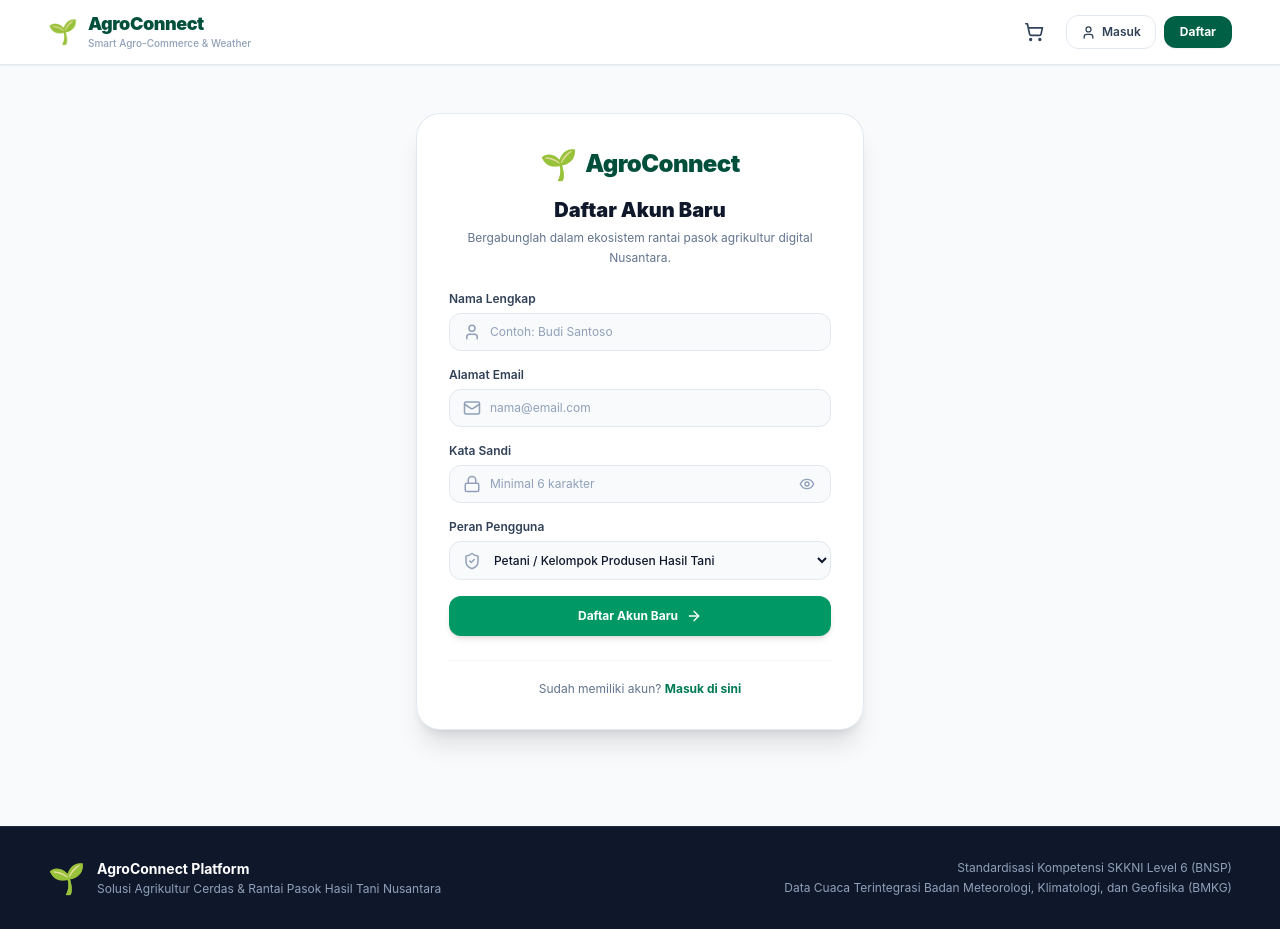
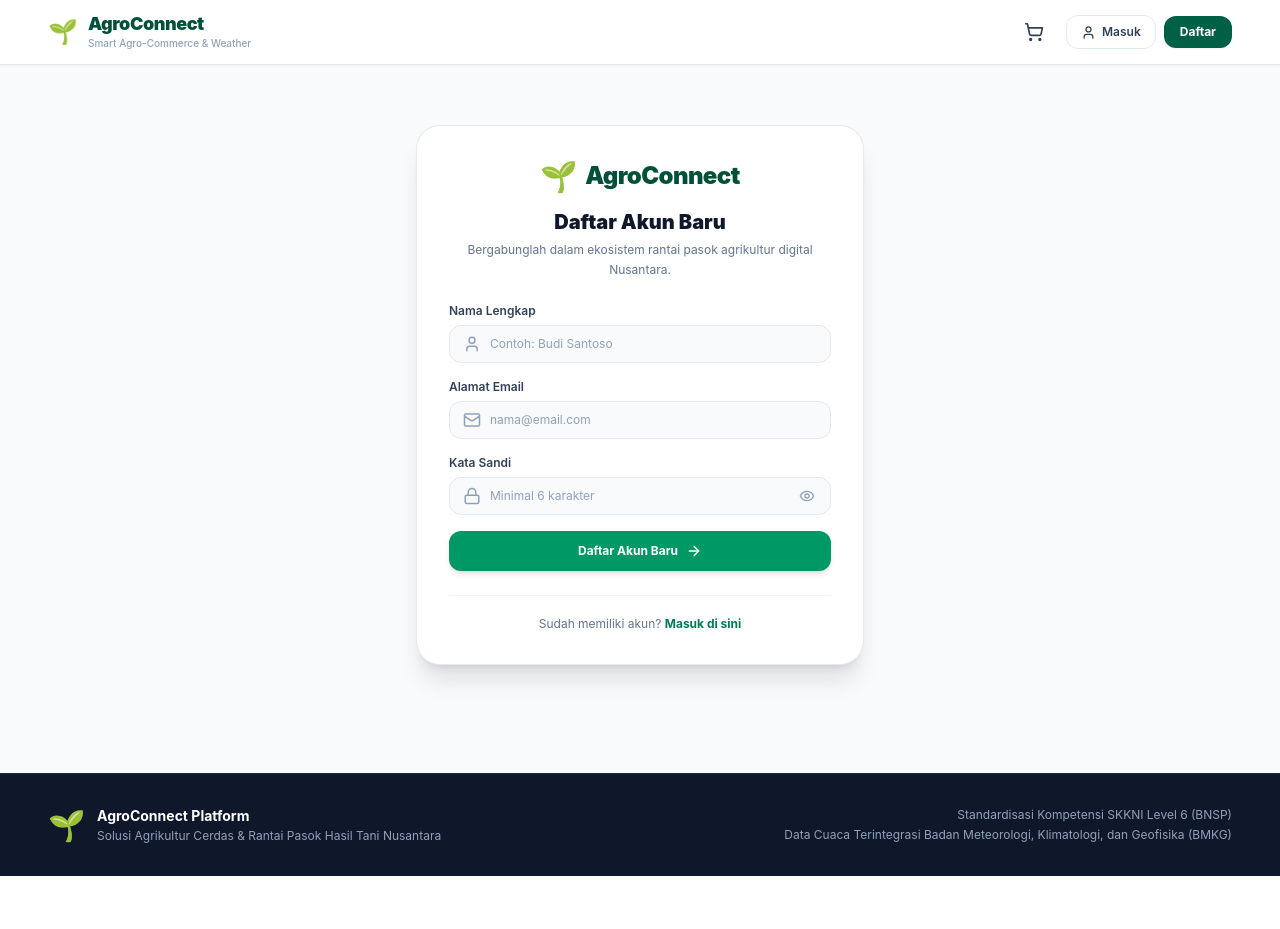
Before and after one commit to AgroConnect-Fredli4qoni/agroconnect-frontend-web, a React (Vite) app: page /register in a window 1280 px wide. After the commit the page ends 876 px from the top, so only its background shows below. Built offline with nearby package versions, Linux system fonts and the light colour scheme.

Commit message:
feat(auth): unify user persona and remove role selector from registration

```diff
--- a/src/components/Navbar.tsx
+++ b/src/components/Navbar.tsx
@@ -35,7 +35,7 @@ export function Navbar(props: NavbarProps): React.JSX.Element {
           </div>
         </Link>
 
-        {isAuthenticated && (user?.role === 'farmer' || user?.role === 'admin') && (
+        {isAuthenticated && (
           <nav className="hidden md:flex items-center gap-1.5">
             <button
               type="button"
@@ -83,7 +83,7 @@ export function Navbar(props: NavbarProps): React.JSX.Element {
             <div className="flex flex-col text-right">
               <span className="text-xs font-bold text-slate-800 leading-tight">{user.name}</span>
               <span className="text-[10px] font-bold text-emerald-700 bg-emerald-50 px-1.5 py-0.5 rounded mt-0.5 self-end">
-                {user.role === 'farmer' ? 'Petani' : user.role === 'admin' ? 'Admin' : 'Pembeli'}
+                {user.role === 'admin' ? 'Admin' : 'Mitra Tani'}
               </span>
             </div>
             <button
--- a/src/pages/CatalogPage.tsx
+++ b/src/pages/CatalogPage.tsx
@@ -28,7 +28,7 @@ export interface CatalogPageProps {
  */
 export function CatalogPage(props: CatalogPageProps): React.JSX.Element {
   const { isAddProductOpen, setIsAddProductOpen } = props
-  const { token, user, isAuthenticated } = useAuth()
+  const { token, isAuthenticated } = useAuth()
   const [searchParams, setSearchParams] = useSearchParams()
 
   const [rawProducts, setRawProducts] = useState<Product[]>([])
@@ -168,7 +168,7 @@ export function CatalogPage(props: CatalogPageProps): React.JSX.Element {
           </p>
         </div>
 
-        {isAuthenticated && (user?.role === 'farmer' || user?.role === 'admin') && (
+        {isAuthenticated && (
           <button
             type="button"
             className="self-start md:self-auto inline-flex items-center gap-2 px-4 py-2.5 text-xs font-bold text-white bg-emerald-600 hover:bg-emerald-700 active:bg-emerald-800 rounded-xl shadow-xs transition-all cursor-pointer"
--- a/src/pages/RegisterPage.tsx
+++ b/src/pages/RegisterPage.tsx
@@ -1,10 +1,10 @@
 import React, { useState } from 'react'
 import { useNavigate, Link } from 'react-router-dom'
-import { User, Mail, Lock, ShieldCheck, ArrowRight, Eye, EyeOff } from 'lucide-react'
+import { User, Mail, Lock, ArrowRight, Eye, EyeOff } from 'lucide-react'
 import { useAuth } from '../context/AuthContext'
 
 /**
- * RegisterPage renders dedicated registration view for new farmers and buyers.
+ * RegisterPage renders dedicated registration view for new AgroConnect members.
  *
  * @returns JSX Element presenting account registration form with password toggle.
  */
@@ -15,7 +15,6 @@ export function RegisterPage(): React.JSX.Element {
   const [name, setName] = useState<string>('')
   const [email, setEmail] = useState<string>('')
   const [password, setPassword] = useState<string>('')
-  const [role, setRole] = useState<'farmer' | 'buyer'>('farmer')
   const [showPassword, setShowPassword] = useState<boolean>(false)
 
   const [isLoading, setIsLoading] = useState<boolean>(false)
@@ -27,7 +26,7 @@ export function RegisterPage(): React.JSX.Element {
     setIsLoading(true)
 
     try {
-      await register({ name, email, password, role })
+      await register({ name, email, password, role: 'farmer' })
       navigate('/login', {
         state: { registeredSuccess: 'Pendaftaran akun berhasil! Silakan masuk dengan akun baru Anda.' }
       })
@@ -126,24 +125,6 @@ export function RegisterPage(): React.JSX.Element {
             </div>
           </div>
 
-          <div className="space-y-1.5">
-            <label htmlFor="reg-role" className="block text-xs font-semibold text-slate-700">
-              Peran Pengguna
-            </label>
-            <div className="relative flex items-center">
-              <ShieldCheck size={18} className="absolute left-3.5 text-slate-400 pointer-events-none" />
-              <select
-                id="reg-role"
-                value={role}
-                onChange={(e) => setRole(e.target.value as 'farmer' | 'buyer')}
-                className="w-full pl-10 pr-3.5 py-2.5 text-xs bg-slate-50 border border-slate-200 rounded-xl focus:outline-none focus:ring-2 focus:ring-emerald-500 focus:bg-white text-slate-900 transition-all cursor-pointer font-medium"
-              >
-                <option value="farmer">Petani / Kelompok Produsen Hasil Tani</option>
-                <option value="buyer">Pembeli / Konsumen Komoditas Segar</option>
-              </select>
-            </div>
-          </div>
-
           <button
             type="submit"
             disabled={isLoading}
```
